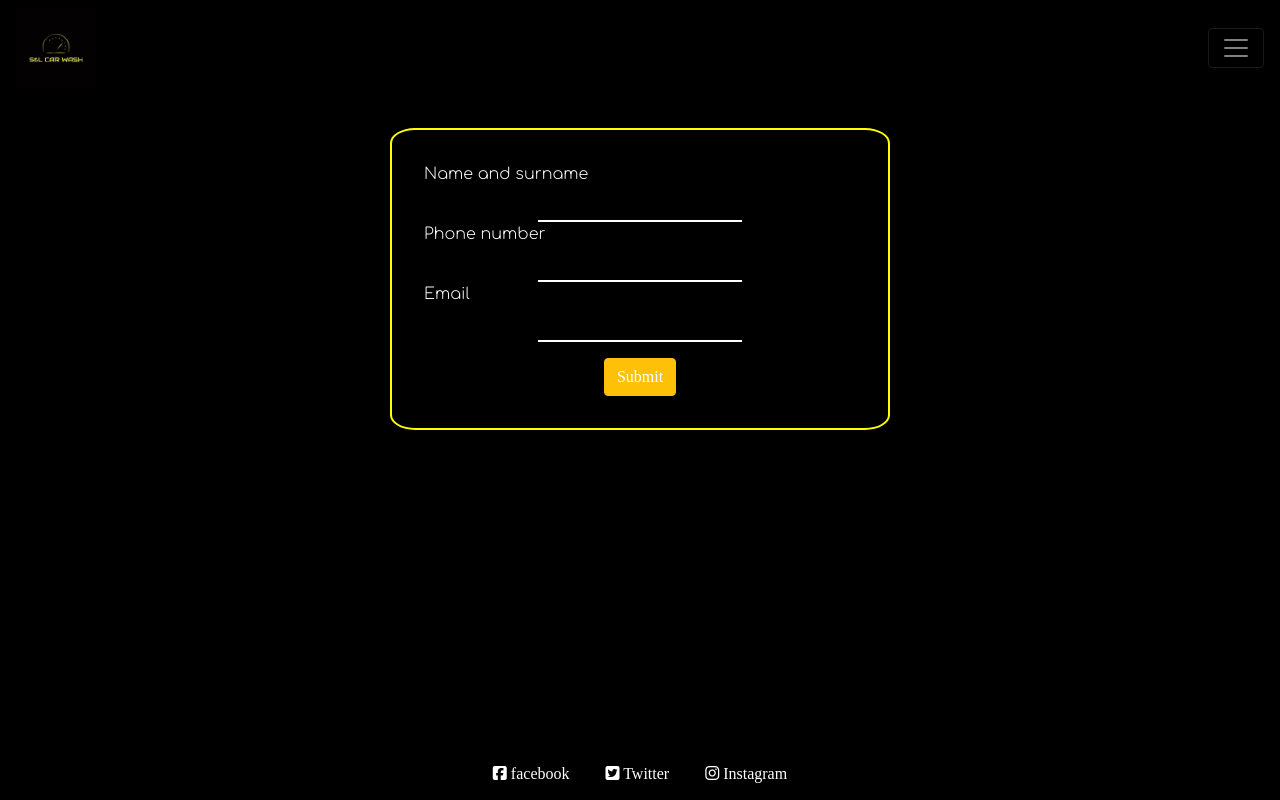
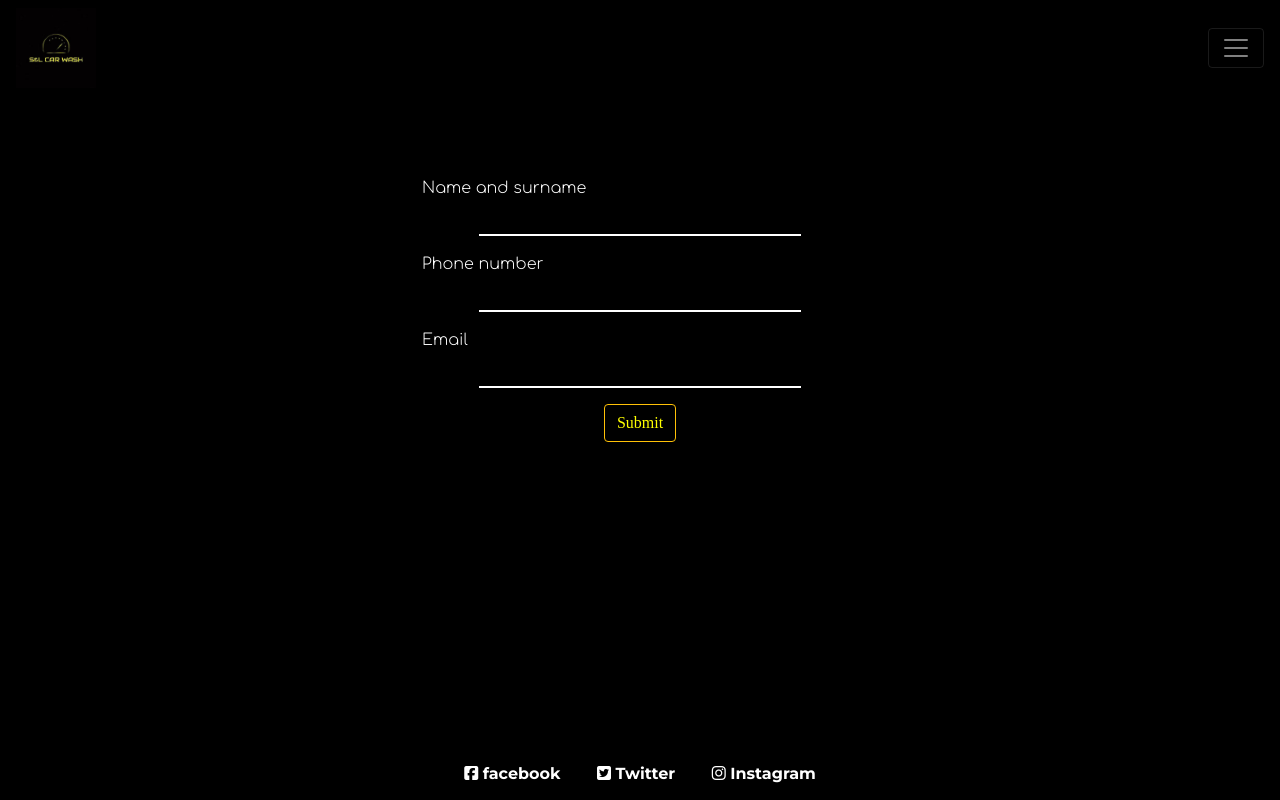
Before and after one commit to scelomgobhozi/carwash, a plain HTML site: page Contact.htm in a window 1280 px wide. Drawn offline with nearby package versions, Linux system fonts and the light colour scheme; a web font is replaced by a local one.

Commit message:
Add files via upload

```diff
--- a/Contact.htm
+++ b/Contact.htm
@@ -69,7 +69,7 @@
 <input type="email">
 </div>
 
-<button type="button" class="btn-submit btn btn-warning"><a href="index.html">Submit</a></button>
+<button type="button" class="btn-submit btn btn-outline-warning"><a href="index.html">Submit</a></button>
 
    </form>
 
--- a/css/styles.css
+++ b/css/styles.css
@@ -12,9 +12,10 @@ input{
     border-right: none;
     border-bottom: white solid 2px;
     color: white;
+    padding-right: 20rem;
+    width: 5rem;
+}
 
-
-}
 
  h1{
         font-size: 0.6rem;
@@ -74,7 +75,7 @@ input{
   .submission-form{
       max-width: 500px;
       margin: 2rem auto;
-      border: 2px solid yellow;
+
       border-radius: 5%;
       padding: 2rem;
   }
@@ -94,11 +95,14 @@ text-align: center;
       color: white;
       text-align: left;
      display: block;
-     font-family: 'Comfortaa', cursive;
+     font-family: 'Comfortaa';
+     padding-right: 5rem;
+     padding-top: 1rem;
   }
 .input{
     border: none;
     background-color: black;
+
 }
   .label-input {
       padding-top:0.5rem ;
@@ -162,7 +166,7 @@ text-align: center;
 
 
     .btn a{
-        color: white;
+        color:yellow;
         text-decoration:none;
     }
 
@@ -248,6 +252,8 @@ background-color:black;
 position: fixed;
 bottom: 0;
 padding-top: 2rem;
+font-family: 'Montserrat';
+padding-bottom: 2rem;
 
 }
 .footer{
@@ -257,12 +263,18 @@ padding-top: 2rem;
     height: 100px;
     background: black;
     width: 100%;
+    font-family: 'Montserrat';
+
+
 }
 .footer-link{
     padding-top: 2rem;
     color:white;
     padding-right: 1rem;
     padding-left:1rem ;
+    font-family: 'Montserrat';
+
+
 
 }
 .footer-about{
@@ -272,6 +284,7 @@ padding-top: 2rem;
     height: 60px;
     background:black;
     width: 100%;
+    font-family: 'Montserrat';
 }
 .footer-link-a{
     padding-top: 2rem;
@@ -288,3 +301,11 @@ padding-top: 2rem;
     }
 
 }
+
+
+@media (min-width:421px){
+    .slider-section{
+        padding-top:8rem;
+    }
+
+}
```
